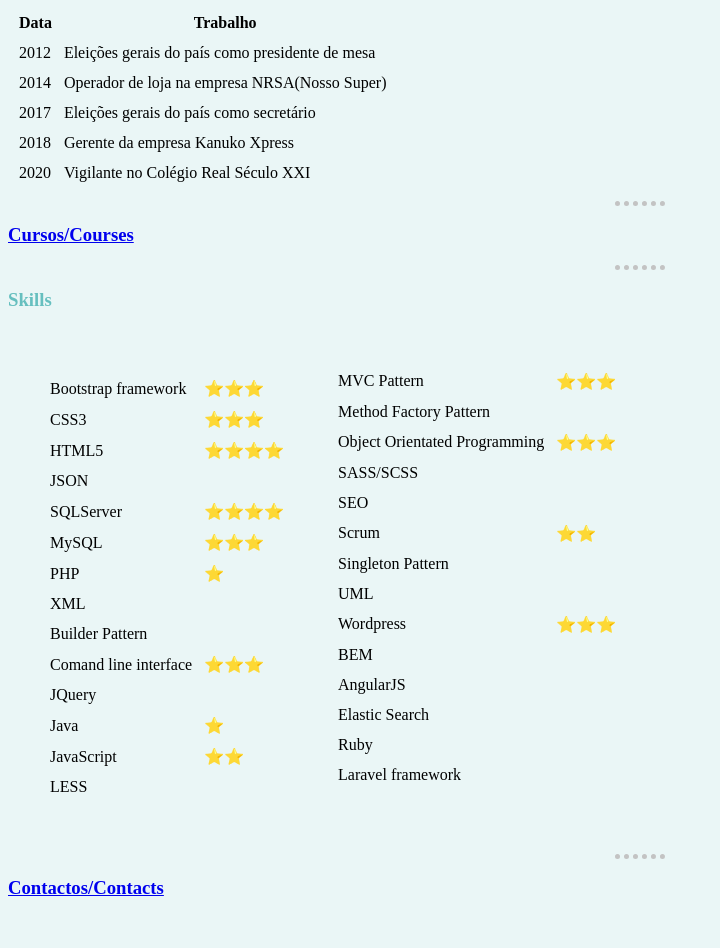
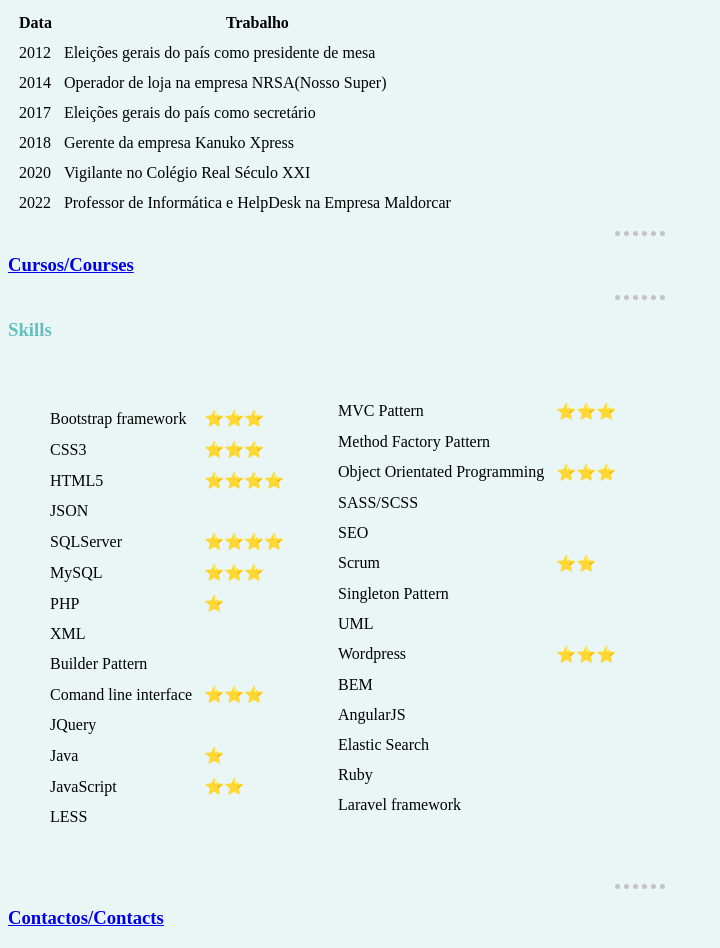
Before and after one commit to eriksondiastx/CV, a plain HTML site: page index.html in a window 1280 px wide. Shown: the part 727-1675 px from the top of the page, without its empty margins (0-720 px from the left). Before the commit the page ends 1645 px from the top, so only its background shows below. Drawn offline with Linux system fonts and the light colour scheme.

Commit message:
Update index.html

```diff
--- a/index.html
+++ b/index.html
@@ -74,6 +74,10 @@
             <tr>
               <td>2020</td>
               <td>Vigilante no Colégio Real Século XXI</td>
+            </tr>
+            <tr>
+              <td>2022</td>
+              <td>Professor de Informática e HelpDesk na Empresa Maldorcar</td>
             </tr>
           </tbody>
         </table>
```
